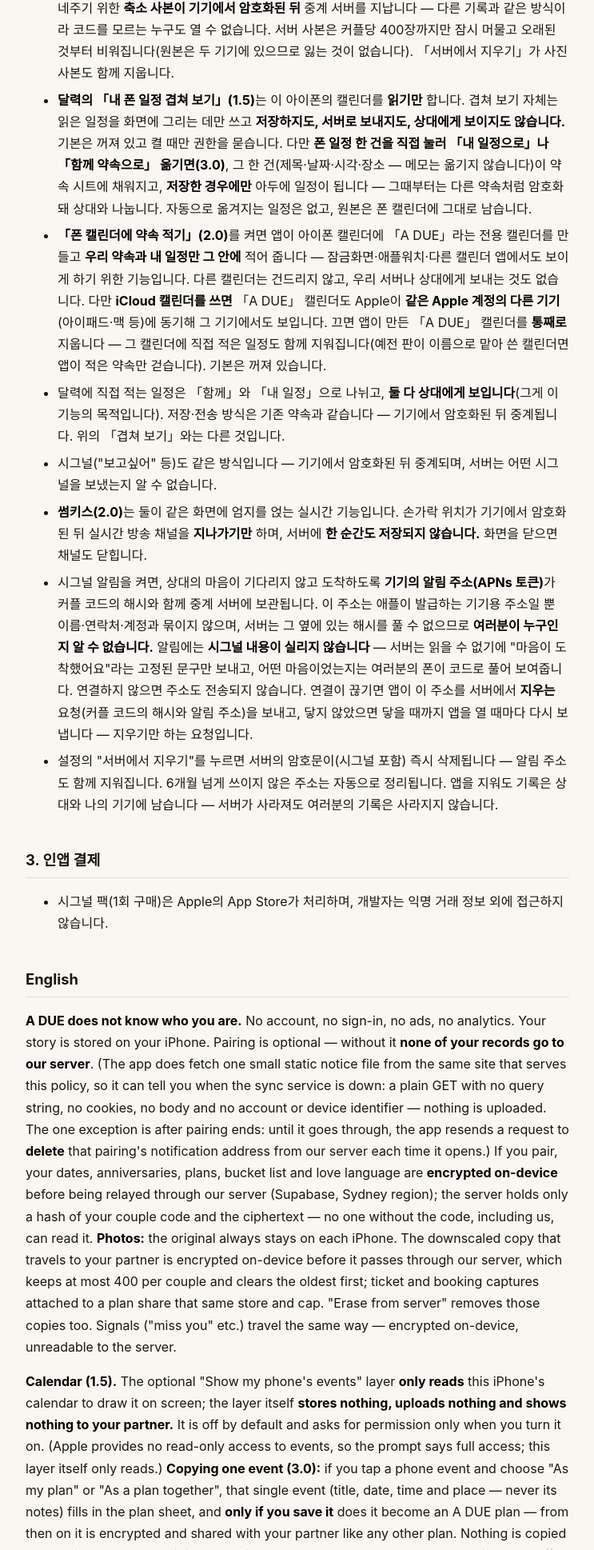
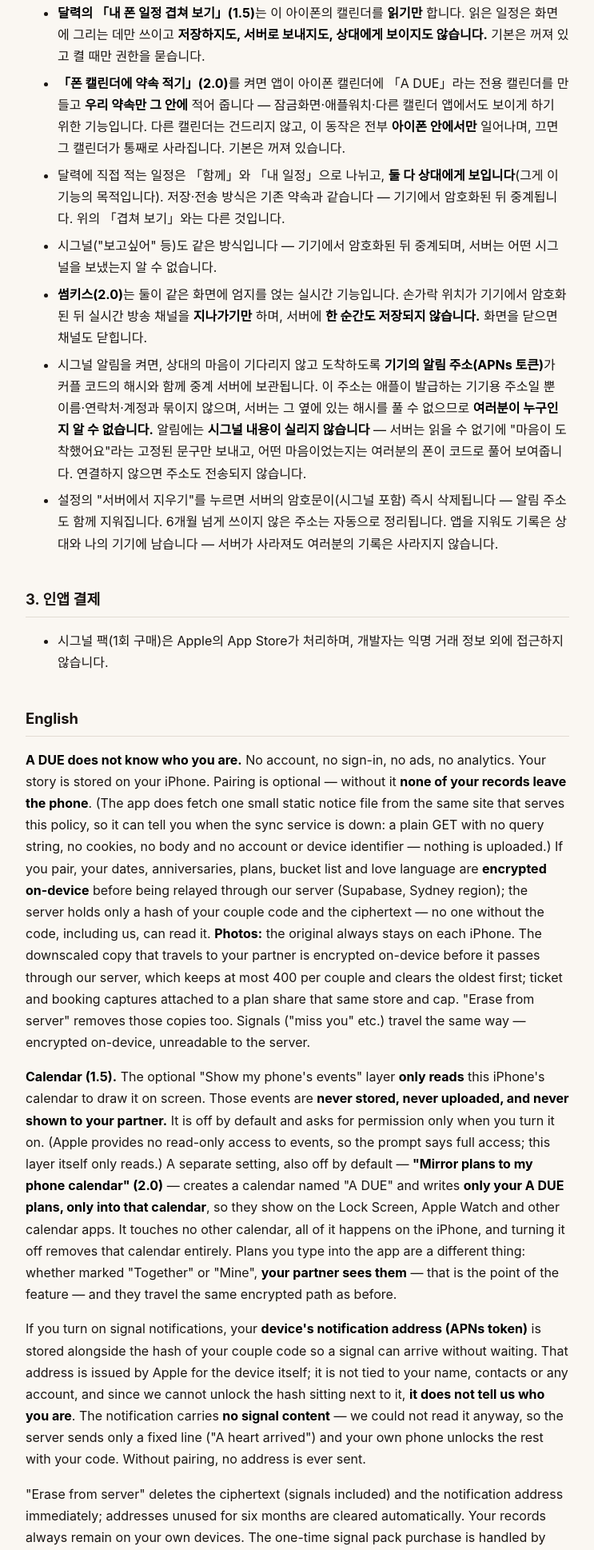
Before and after one commit to shjudy/schizo-privacy, a plain HTML site: page adue/index.html in a window 1280 px wide. Shown: the part 862-2800 px from the top of the page at 80% size, without its empty margins (268-1011 px from the left). Drawn offline with Linux system fonts and the light colour scheme.

Commit message:
Add files via upload

```diff
--- a/adue/index.html
+++ b/adue/index.html
@@ -35,46 +35,41 @@
 </head>
 <body>
 <h1>아두에 A DUE — 개인정보 처리방침</h1>
-<p class="updated">최종 수정 / Last updated: 2026-10-18</p>
+<p class="updated">최종 수정 / Last updated: 2026-09-06</p>
 
 <p><strong>요약: 아두에는 당신이 누구인지 알지 못합니다.</strong>
 계정도, 로그인도, 광고도, 분석 도구도 없습니다. 연애 기록은 당신의 아이폰에 저장됩니다.
 커플 연결을 켜지 않으면 여러분의 기록은 아무것도 서버로 가지 않고, 켜더라도 서버를 지나는 것은
 읽을 수 없는 암호문과 알림 주소뿐입니다(2절). 연결 여부와 무관하게 앱이 스스로 하는 통신은
-<strong>장애 공지 파일 한 개를 읽어 오는 것</strong>뿐이며 올라가는 것은 없습니다 — 연결이 끊긴 뒤, 그 연결의 알림 주소를
-서버에서 <strong>지우는</strong> 요청이 닿을 때까지 앱을 열 때마다 다시 보내는 것만 예외입니다(2절).</p>
+<strong>장애 공지 파일 한 개를 읽어 오는 것</strong>뿐이며 올라가는 것은 없습니다(2절).</p>
 
 <h2>1. 수집하는 정보 — 없음 (커플 연결을 켜지 않는 한)</h2>
 <ul>
-  <li>사귄 날·이름·기념일·사진 등 모든 기록은 <strong>기기 안에</strong> 저장되고, 커플 연결을 켜지 않는 한 <strong>우리 서버로는 가지 않습니다</strong>(아래 「폰 캘린더에 약속 적기」를 켜면 그 캘린더에도 적힙니다).</li>
+  <li>사귄 날·이름·기념일·사진 등 모든 기록은 <strong>기기 안에만</strong> 저장됩니다.</li>
   <li>개발자는 어떤 개인정보도, 사용 통계도 수집하지 않습니다. 광고·추적 기술이 없습니다.</li>
 </ul>
 
 <h2>2. 커플 연결(선택)을 켠 경우</h2>
 <ul>
-  <li>연결은 선택 기능입니다 — 켜지 않으면 <strong>여러분의 기록은 우리 서버로 한 줄도 나가지 않습니다.</strong>
+  <li>연결은 선택 기능입니다 — 켜지 않으면 <strong>여러분의 기록은 한 줄도 나가지 않습니다.</strong>
       다만 앱은 열릴 때마다 <strong>장애 공지 파일 한 개</strong>(이 방침을 서비스하는 같은 주소의 정적 JSON)를
       읽어 옵니다 — 동기화 서버가 멈췄을 때 앱이 침묵하지 않으려는 용도입니다. 쿼리 문자열·쿠키·요청 본문이
       없고 계정·기기 식별자도 실리지 않으며, <strong>올라가는 것은 한 바이트도 없습니다.</strong></li>
   <li>연결하면 사귄 날·이름·기념일·테마와 약속·버킷 리스트·러브 랭귀지가 <strong>기기에서 암호화된 뒤</strong> 중계 서버(Supabase, 호주 시드니
       리전)에 저장됩니다. 서버에는 커플 코드의 해시와 암호문만 있으며, <strong>코드를 모르는 누구도 —
       개발자와 서버 운영사를 포함해 — 내용을 읽을 수 없습니다.</strong></li>
-  <li><strong>사진(2.0 「추억」 · 2.6 약속 첨부)</strong> — 홈 배경 사진은 여전히 이 기기에만 있습니다.
-      추억 탭에 담은 사진과 약속에 첨부한 사진(예약 캡처·티켓 등)은 <strong>원본이 각자의 아이폰에 남고</strong>, 상대에게 건네주기 위한
+  <li><strong>사진(2.0 「추억」)</strong> — 홈 배경 사진은 여전히 이 기기에만 있습니다.
+      추억 탭에 담은 사진은 <strong>원본이 각자의 아이폰에 남고</strong>, 상대에게 건네주기 위한
       <strong>축소 사본이 기기에서 암호화된 뒤</strong> 중계 서버를 지납니다 — 다른 기록과 같은 방식이라
       코드를 모르는 누구도 열 수 없습니다. 서버 사본은 커플당 400장까지만 잠시 머물고 오래된 것부터
       비워집니다(원본은 두 기기에 있으므로 잃는 것이 없습니다). 「서버에서 지우기」가 사진 사본도 함께 지웁니다.</li>
   <li><strong>달력의 「내 폰 일정 겹쳐 보기」(1.5)</strong>는 이 아이폰의 캘린더를 <strong>읽기만</strong> 합니다.
-      겹쳐 보기 자체는 읽은 일정을 화면에 그리는 데만 쓰고 <strong>저장하지도, 서버로 보내지도, 상대에게 보이지도 않습니다.</strong>
-      기본은 꺼져 있고 켤 때만 권한을 묻습니다.
-      다만 <strong>폰 일정 한 건을 직접 눌러 「내 일정으로」나 「함께 약속으로」 옮기면(3.0)</strong>, 그 한 건(제목·날짜·시각·장소 — 메모는 옮기지 않습니다)이
-      약속 시트에 채워지고, <strong>저장한 경우에만</strong> 아두에 일정이 됩니다 — 그때부터는 다른 약속처럼 암호화돼 상대와 나눕니다.
-      자동으로 옮겨지는 일정은 없고, 원본은 폰 캘린더에 그대로 남습니다.</li>
+      읽은 일정은 화면에 그리는 데만 쓰이고 <strong>저장하지도, 서버로 보내지도, 상대에게 보이지도 않습니다.</strong>
+      기본은 꺼져 있고 켤 때만 권한을 묻습니다.</li>
   <li><strong>「폰 캘린더에 약속 적기」(2.0)</strong>를 켜면 앱이 아이폰 캘린더에 「A DUE」라는 전용
-      캘린더를 만들고 <strong>우리 약속과 내 일정만 그 안에</strong> 적어 줍니다 — 잠금화면·애플워치·다른 캘린더
-      앱에서도 보이게 하기 위한 기능입니다. 다른 캘린더는 건드리지 않고, 우리 서버나 상대에게 보내는 것도 없습니다.
-      다만 <strong>iCloud 캘린더를 쓰면</strong> 「A DUE」 캘린더도 Apple이 <strong>같은 Apple 계정의 다른 기기</strong>(아이패드·맥 등)에 동기해 그 기기에서도 보입니다.
-      끄면 앱이 만든 「A DUE」 캘린더를 <strong>통째로</strong> 지웁니다 — 그 캘린더에 직접 적은 일정도 함께 지워집니다(예전 판이 이름으로 맡아 쓴 캘린더면 앱이 적은 약속만 걷습니다). 기본은 꺼져 있습니다.</li>
+      캘린더를 만들고 <strong>우리 약속만 그 안에</strong> 적어 줍니다 — 잠금화면·애플워치·다른 캘린더
+      앱에서도 보이게 하기 위한 기능입니다. 다른 캘린더는 건드리지 않고, 이 동작은 전부
+      <strong>아이폰 안에서만</strong> 일어나며, 끄면 그 캘린더가 통째로 사라집니다. 기본은 꺼져 있습니다.</li>
   <li>달력에 직접 적는 일정은 「함께」와 「내 일정」으로 나뉘고, <strong>둘 다 상대에게 보입니다</strong>(그게 이 기능의 목적입니다).
       저장·전송 방식은 기존 약속과 같습니다 — 기기에서 암호화된 뒤 중계됩니다. 위의 「겹쳐 보기」와는 다른 것입니다.</li>
   <li>시그널("보고싶어" 등)도 같은 방식입니다 — 기기에서 암호화된 뒤 중계되며, 서버는 어떤 시그널을
@@ -87,8 +82,7 @@
       묶이지 않으며, 서버는 그 옆에 있는 해시를 풀 수 없으므로 <strong>여러분이 누구인지 알 수 없습니다.</strong>
       알림에는 <strong>시그널 내용이 실리지 않습니다</strong> — 서버는 읽을 수 없기에 "마음이 도착했어요"라는
       고정된 문구만 보내고, 어떤 마음이었는지는 여러분의 폰이 코드로 풀어 보여줍니다. 연결하지 않으면 주소도
-      전송되지 않습니다. 연결이 끊기면 앱이 이 주소를 서버에서 <strong>지우는</strong> 요청(커플 코드의 해시와 알림 주소)을 보내고,
-      닿지 않았으면 닿을 때까지 앱을 열 때마다 다시 보냅니다 — 지우기만 하는 요청입니다.</li>
+      전송되지 않습니다.</li>
   <li>설정의 "서버에서 지우기"를 누르면 서버의 암호문이(시그널 포함) 즉시 삭제됩니다 — 알림 주소도 함께
       지워집니다. 6개월 넘게 쓰이지 않은 주소는 자동으로 정리됩니다. 앱을 지워도 기록은
       상대와 나의 기기에 남습니다 — 서버가 사라져도 여러분의 기록은 사라지지 않습니다.</li>
@@ -101,12 +95,10 @@
 
 <h2>English</h2>
 <p><strong>A DUE does not know who you are.</strong> No account, no sign-in, no ads, no analytics.
-Your story is stored on your iPhone. Pairing is optional — without it <strong>none of your records go to
-our server</strong>. (The app does fetch one small static notice file from the same site that serves this
+Your story is stored on your iPhone. Pairing is optional — without it <strong>none of your records leave
+the phone</strong>. (The app does fetch one small static notice file from the same site that serves this
 policy, so it can tell you when the sync service is down: a plain GET with no query string, no cookies,
-no body and no account or device identifier — nothing is uploaded. The one exception is after pairing ends:
-until it goes through, the app resends a request to <strong>delete</strong> that pairing's notification address from our
-server each time it opens.) If you pair, your dates, anniversaries,
+no body and no account or device identifier — nothing is uploaded.) If you pair, your dates, anniversaries,
 plans, bucket list and love language are <strong>encrypted on-device</strong>
 before being relayed through our server (Supabase, Sydney region); the server holds only a hash of
 your couple code and the ciphertext — no one without the code, including us, can read it.
@@ -117,19 +109,13 @@
 on-device, unreadable to the server.</p>
 
 <p><strong>Calendar (1.5).</strong> The optional "Show my phone's events" layer <strong>only reads</strong> this
-iPhone's calendar to draw it on screen; the layer itself <strong>stores nothing, uploads nothing and shows
-nothing to your partner.</strong> It is off by default and asks for permission only when you turn it on. (Apple provides
-no read-only access to events, so the prompt says full access; this layer itself only reads.)
-<strong>Copying one event (3.0):</strong> if you tap a phone event and choose "As my plan" or "As a plan together",
-that single event (title, date, time and place — never its notes) fills in the plan sheet, and <strong>only if you
-save it</strong> does it become an A DUE plan — from then on it is encrypted and shared with your partner like any
-other plan. Nothing is copied automatically, and the original stays in your phone calendar. A separate
+iPhone's calendar to draw it on screen. Those events are <strong>never stored, never uploaded, and never shown
+to your partner.</strong> It is off by default and asks for permission only when you turn it on. (Apple provides
+no read-only access to events, so the prompt says full access; this layer itself only reads.) A separate
 setting, also off by default — <strong>"Mirror plans to my phone calendar" (2.0)</strong> — creates a calendar
 named "A DUE" and writes <strong>only your A DUE plans, only into that calendar</strong>, so they show on the
-Lock Screen, Apple Watch and other calendar apps. It touches no other calendar and sends nothing to our server
-or your partner, but <strong>if you use iCloud Calendar, Apple syncs the "A DUE" calendar to your other devices
-signed in to the same Apple Account</strong>. Turning it off deletes the "A DUE" calendar the app created,
-including any events you added to it yourself (a calendar an older version adopted by name keeps its other events). Plans you type into the app are a different
+Lock Screen, Apple Watch and other calendar apps. It touches no other calendar, all of it happens on the
+iPhone, and turning it off removes that calendar entirely. Plans you type into the app are a different
 thing: whether marked "Together" or "Mine", <strong>your partner sees them</strong> — that is the point of the
 feature — and they travel the same encrypted path as before.</p>
 
@@ -139,9 +125,7 @@
 since we cannot unlock the hash sitting next to it, <strong>it does not tell us who you are</strong>.
 The notification carries <strong>no signal content</strong> — we could not read it anyway, so the
 server sends only a fixed line ("A heart arrived") and your own phone unlocks the rest with your code.
-Without pairing, no address is ever sent. When pairing ends, the app sends a request to <strong>delete</strong> this
-address (with the hashed couple code) from our server and, if it does not go through, resends it each time the app
-opens until it does — a delete-only request.</p>
+Without pairing, no address is ever sent.</p>
 
 <p>"Erase from server" deletes the ciphertext (signals included) and the notification address
 immediately; addresses unused for six months are cleared automatically. Your records always remain on
```
